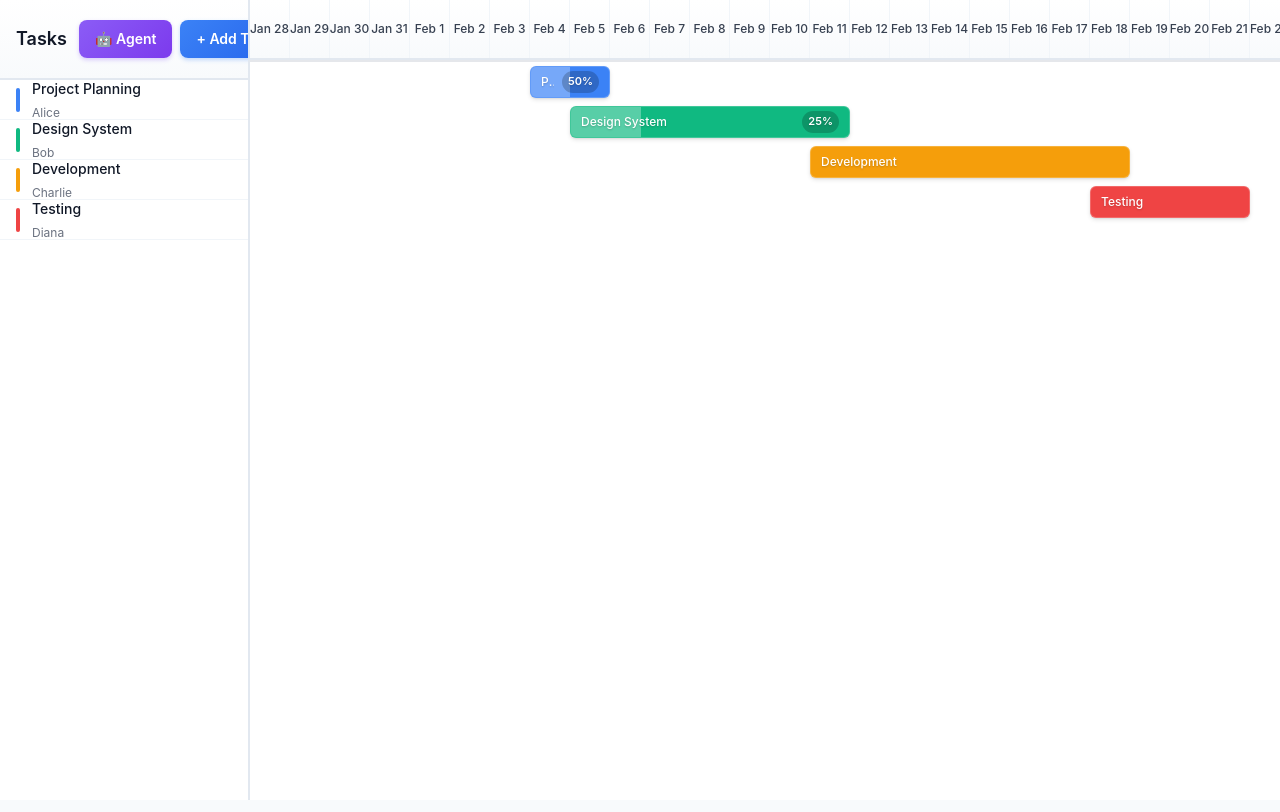
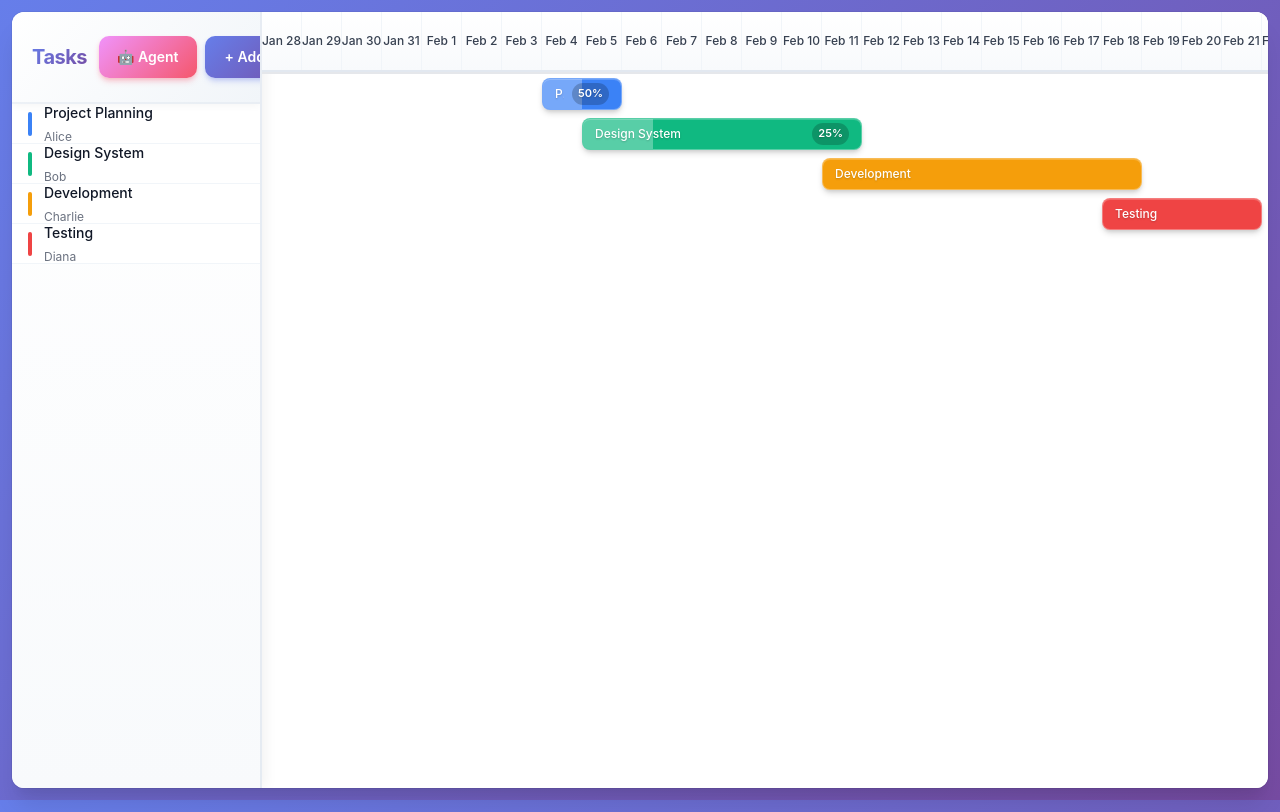
Before and after one commit to IkramahAhmed/gant-chart-web-app, a Next.js app: page / in a window 1280 px wide. Built offline with nearby package versions, Linux system fonts and the light colour scheme.

Commit message:
style(ui): enhance UI with modern gradients and improved visual design

```diff
--- a/app/globals.css
+++ b/app/globals.css
@@ -18,7 +18,8 @@ body {
     'Cantarell', 'Fira Sans', 'Droid Sans', 'Helvetica Neue', sans-serif;
   -webkit-font-smoothing: antialiased;
   -moz-osx-font-smoothing: grayscale;
-  background-color: #f8fafc;
+  background: linear-gradient(135deg, #667eea 0%, #764ba2 100%);
+  background-attachment: fixed;
   color: #1e293b;
   line-height: 1.6;
 }
--- a/components/gantt/GanttChart.module.css
+++ b/components/gantt/GanttChart.module.css
@@ -7,8 +7,15 @@
   width: 100%;
   height: 100vh;
   overflow: hidden;
-  background-color: #ffffff;
-  box-shadow: 0 0 0 1px rgba(0, 0, 0, 0.05);
+  background: linear-gradient(135deg, #ffffff 0%, #f8fafc 100%);
+  box-shadow:
+    0 20px 25px -5px rgba(0, 0, 0, 0.1),
+    0 10px 10px -5px rgba(0, 0, 0, 0.04),
+    0 0 0 1px rgba(0, 0, 0, 0.05);
+  border-radius: 12px;
+  margin: 12px;
+  width: calc(100% - 24px);
+  height: calc(100vh - 24px);
 }
 
 .ganttGrid {
@@ -20,18 +27,19 @@
 
 /* Task List Sidebar */
 .taskListContainer {
-  border-right: 2px solid #e2e8f0;
-  background-color: #ffffff;
+  border-right: 2px solid rgba(226, 232, 240, 0.8);
+  background: linear-gradient(180deg, #ffffff 0%, #f8fafc 100%);
   display: flex;
   flex-direction: column;
   overflow: hidden;
-  box-shadow: 2px 0 4px rgba(0, 0, 0, 0.02);
+  box-shadow: 4px 0 12px rgba(0, 0, 0, 0.05);
+  backdrop-filter: blur(10px);
 }
 
 .taskListHeader {
-  padding: 20px 16px;
-  border-bottom: 2px solid #e2e8f0;
-  background: linear-gradient(to bottom, #ffffff, #f8fafc);
+  padding: 24px 20px;
+  border-bottom: 2px solid rgba(226, 232, 240, 0.6);
+  background: linear-gradient(135deg, #ffffff 0%, #f1f5f9 100%);
   position: sticky;
   top: 0;
   z-index: 10;
@@ -39,13 +47,19 @@
   align-items: center;
   justify-content: space-between;
   gap: 12px;
+  backdrop-filter: blur(10px);
+  box-shadow: 0 2px 8px rgba(0, 0, 0, 0.04);
 }
 
 .headerTitle {
-  font-size: 18px;
-  font-weight: 600;
-  color: #111827;
+  font-size: 20px;
+  font-weight: 700;
+  background: linear-gradient(135deg, #667eea 0%, #764ba2 100%);
+  -webkit-background-clip: text;
+  -webkit-text-fill-color: transparent;
+  background-clip: text;
   margin: 0;
+  letter-spacing: -0.5px;
 }
 
 .headerActions {
@@ -55,27 +69,52 @@
 }
 
 .agentButton {
-  padding: 8px 16px;
-  background: linear-gradient(135deg, #8b5cf6 0%, #7c3aed 100%);
+  padding: 10px 18px;
+  background: linear-gradient(135deg, #f093fb 0%, #f5576c 100%);
   color: #ffffff;
   border: none;
-  border-radius: 8px;
+  border-radius: 10px;
   font-size: 14px;
   font-weight: 600;
   cursor: pointer;
-  transition: all 0.2s ease;
+  transition: all 0.3s cubic-bezier(0.4, 0, 0.2, 1);
   white-space: nowrap;
-  box-shadow: 0 2px 4px rgba(139, 92, 246, 0.3);
+  box-shadow:
+    0 4px 6px -1px rgba(245, 87, 108, 0.3),
+    0 2px 4px -1px rgba(245, 87, 108, 0.2);
   position: relative;
   display: flex;
   align-items: center;
   gap: 6px;
+  overflow: hidden;
+}
+
+.agentButton::before {
+  content: '';
+  position: absolute;
+  top: 0;
+  left: -100%;
+  width: 100%;
+  height: 100%;
+  background: linear-gradient(
+    90deg,
+    transparent,
+    rgba(255, 255, 255, 0.3),
+    transparent
+  );
+  transition: left 0.5s;
+}
+
+.agentButton:hover::before {
+  left: 100%;
 }
 
 .agentButton:hover {
-  background: linear-gradient(135deg, #7c3aed 0%, #6d28d9 100%);
-  box-shadow: 0 4px 8px rgba(139, 92, 246, 0.4);
-  transform: translateY(-1px);
+  background: linear-gradient(135deg, #f5576c 0%, #f093fb 100%);
+  box-shadow:
+    0 10px 15px -3px rgba(245, 87, 108, 0.4),
+    0 4px 6px -2px rgba(245, 87, 108, 0.3);
+  transform: translateY(-2px) scale(1.02);
 }
 
 .agentButton:active {
@@ -89,8 +128,10 @@
 }
 
 .agentButtonWarning {
-  background: linear-gradient(135deg, #f59e0b 0%, #d97706 100%);
-  box-shadow: 0 2px 4px rgba(245, 158, 11, 0.4);
+  background: linear-gradient(135deg, #fbbf24 0%, #f59e0b 100%);
+  box-shadow:
+    0 4px 6px -1px rgba(245, 158, 11, 0.5),
+    0 2px 4px -1px rgba(245, 158, 11, 0.4);
   animation: pulse 2s infinite;
 }
 
@@ -100,32 +141,40 @@
 }
 
 .conflictBadge {
-  background-color: #ef4444;
+  background: linear-gradient(135deg, #ef4444 0%, #dc2626 100%);
   color: #ffffff;
   border-radius: 12px;
-  padding: 2px 8px;
-  font-size: 12px;
+  padding: 3px 9px;
+  font-size: 11px;
   font-weight: 700;
-  min-width: 20px;
+  min-width: 22px;
   text-align: center;
-  box-shadow: 0 1px 2px rgba(239, 68, 68, 0.3);
+  box-shadow:
+    0 2px 4px rgba(239, 68, 68, 0.4),
+    inset 0 1px 0 rgba(255, 255, 255, 0.2);
+  border: 1px solid rgba(255, 255, 255, 0.2);
 }
 
 .agentMessage {
-  padding: 12px 16px;
-  margin: 0 16px;
-  background: linear-gradient(135deg, #3b82f6 0%, #2563eb 100%);
+  padding: 14px 18px;
+  margin: 12px 16px;
+  background: linear-gradient(135deg, #667eea 0%, #764ba2 100%);
   color: #ffffff;
-  border-radius: 8px;
+  border-radius: 10px;
   font-size: 14px;
   font-weight: 500;
-  box-shadow: 0 2px 4px rgba(59, 130, 246, 0.3);
-  animation: slideDown 0.3s ease;
+  box-shadow:
+    0 4px 6px -1px rgba(102, 126, 234, 0.3),
+    0 2px 4px -1px rgba(102, 126, 234, 0.2);
+  animation: slideDown 0.3s cubic-bezier(0.4, 0, 0.2, 1);
+  border: 1px solid rgba(255, 255, 255, 0.2);
 }
 
 .agentMessageSuccess {
   background: linear-gradient(135deg, #10b981 0%, #059669 100%);
-  box-shadow: 0 2px 4px rgba(16, 185, 129, 0.3);
+  box-shadow:
+    0 4px 6px -1px rgba(16, 185, 129, 0.4),
+    0 2px 4px -1px rgba(16, 185, 129, 0.3);
 }
 
 @keyframes slideDown {
@@ -150,23 +199,49 @@
 }
 
 .addButton {
-  padding: 8px 16px;
-  background: linear-gradient(135deg, #3b82f6 0%, #2563eb 100%);
+  padding: 10px 20px;
+  background: linear-gradient(135deg, #667eea 0%, #764ba2 100%);
   color: #ffffff;
   border: none;
-  border-radius: 8px;
+  border-radius: 10px;
   font-size: 14px;
   font-weight: 600;
   cursor: pointer;
-  transition: all 0.2s ease;
+  transition: all 0.3s cubic-bezier(0.4, 0, 0.2, 1);
   white-space: nowrap;
-  box-shadow: 0 2px 4px rgba(59, 130, 246, 0.3);
+  box-shadow:
+    0 4px 6px -1px rgba(102, 126, 234, 0.3),
+    0 2px 4px -1px rgba(102, 126, 234, 0.2);
+  position: relative;
+  overflow: hidden;
+}
+
+.addButton::before {
+  content: '';
+  position: absolute;
+  top: 0;
+  left: -100%;
+  width: 100%;
+  height: 100%;
+  background: linear-gradient(
+    90deg,
+    transparent,
+    rgba(255, 255, 255, 0.3),
+    transparent
+  );
+  transition: left 0.5s;
+}
+
+.addButton:hover::before {
+  left: 100%;
 }
 
 .addButton:hover {
-  background: linear-gradient(135deg, #2563eb 0%, #1d4ed8 100%);
-  box-shadow: 0 4px 8px rgba(59, 130, 246, 0.4);
-  transform: translateY(-1px);
+  background: linear-gradient(135deg, #764ba2 0%, #667eea 100%);
+  box-shadow:
+    0 10px 15px -3px rgba(102, 126, 234, 0.4),
+    0 4px 6px -2px rgba(102, 126, 234, 0.3);
+  transform: translateY(-2px) scale(1.02);
 }
 
 .addButton:active {
--- a/components/gantt/TaskBar.module.css
+++ b/components/gantt/TaskBar.module.css
@@ -19,26 +19,30 @@
   position: relative;
   height: 100%;
   width: 100%;
-  border-radius: 6px;
-  padding: 6px 10px;
+  border-radius: 8px;
+  padding: 8px 12px;
   display: flex;
   align-items: center;
   box-shadow:
-    0 2px 4px rgba(0, 0, 0, 0.1),
-    0 1px 2px rgba(0, 0, 0, 0.06);
-  transition: all 0.2s ease;
+    0 4px 6px -1px rgba(0, 0, 0, 0.15),
+    0 2px 4px -1px rgba(0, 0, 0, 0.1),
+    inset 0 1px 0 rgba(255, 255, 255, 0.2);
+  transition: all 0.3s cubic-bezier(0.4, 0, 0.2, 1);
   overflow: hidden;
   cursor: move;
   flex: 1;
-  border: 1px solid rgba(255, 255, 255, 0.2);
+  border: 1px solid rgba(255, 255, 255, 0.3);
+  backdrop-filter: blur(10px);
 }
 
 .taskBar:hover {
   box-shadow:
-    0 4px 8px rgba(0, 0, 0, 0.15),
-    0 2px 4px rgba(0, 0, 0, 0.1);
-  transform: translateY(-2px);
-  border-color: rgba(255, 255, 255, 0.4);
+    0 10px 15px -3px rgba(0, 0, 0, 0.2),
+    0 4px 6px -2px rgba(0, 0, 0, 0.15),
+    inset 0 1px 0 rgba(255, 255, 255, 0.3);
+  transform: translateY(-3px) scale(1.02);
+  border-color: rgba(255, 255, 255, 0.5);
+  z-index: 5;
 }
 
 .taskBar:focus-visible {
--- a/components/modals/TaskModal.module.css
+++ b/components/modals/TaskModal.module.css
@@ -9,13 +9,18 @@
   left: 0;
   right: 0;
   bottom: 0;
-  background-color: rgba(0, 0, 0, 0.5);
+  background: linear-gradient(
+    135deg,
+    rgba(102, 126, 234, 0.8) 0%,
+    rgba(118, 75, 162, 0.8) 100%
+  );
+  backdrop-filter: blur(8px);
   display: flex;
   align-items: center;
   justify-content: center;
   z-index: 1000;
   padding: 20px;
-  animation: fadeIn 0.2s ease;
+  animation: fadeIn 0.3s cubic-bezier(0.4, 0, 0.2, 1);
 }
 
 @keyframes fadeIn {
@@ -28,16 +33,18 @@
 }
 
 .modalContent {
-  background-color: #ffffff;
-  border-radius: 8px;
+  background: linear-gradient(135deg, #ffffff 0%, #f8fafc 100%);
+  border-radius: 16px;
   box-shadow:
-    0 20px 25px -5px rgba(0, 0, 0, 0.1),
-    0 10px 10px -5px rgba(0, 0, 0, 0.04);
+    0 25px 50px -12px rgba(0, 0, 0, 0.25),
+    0 0 0 1px rgba(0, 0, 0, 0.05);
   width: 100%;
   max-width: 600px;
   max-height: 90vh;
   overflow-y: auto;
-  animation: slideUp 0.3s ease;
+  animation: slideUp 0.4s cubic-bezier(0.4, 0, 0.2, 1);
+  border: 1px solid rgba(255, 255, 255, 0.8);
+  backdrop-filter: blur(20px);
 }
 
 @keyframes slideUp {
@@ -263,13 +270,20 @@
 }
 
 .saveButton {
-  background-color: #3b82f6;
+  background: linear-gradient(135deg, #667eea 0%, #764ba2 100%);
   color: #ffffff;
   border: none;
+  box-shadow:
+    0 4px 6px -1px rgba(102, 126, 234, 0.3),
+    0 2px 4px -1px rgba(102, 126, 234, 0.2);
 }
 
 .saveButton:hover {
-  background-color: #2563eb;
+  background: linear-gradient(135deg, #764ba2 0%, #667eea 100%);
+  box-shadow:
+    0 10px 15px -3px rgba(102, 126, 234, 0.4),
+    0 4px 6px -2px rgba(102, 126, 234, 0.3);
+  transform: translateY(-1px);
 }
 
 .saveButton:focus-visible {
```
Also changed, not shown: components/gantt/DependencyArrow.module.css (added, +22 -0 lines), components/gantt/DependencyArrow.tsx (added, +112 -0 lines), hooks/useDependencies.ts (added, +36 -0 lines).
